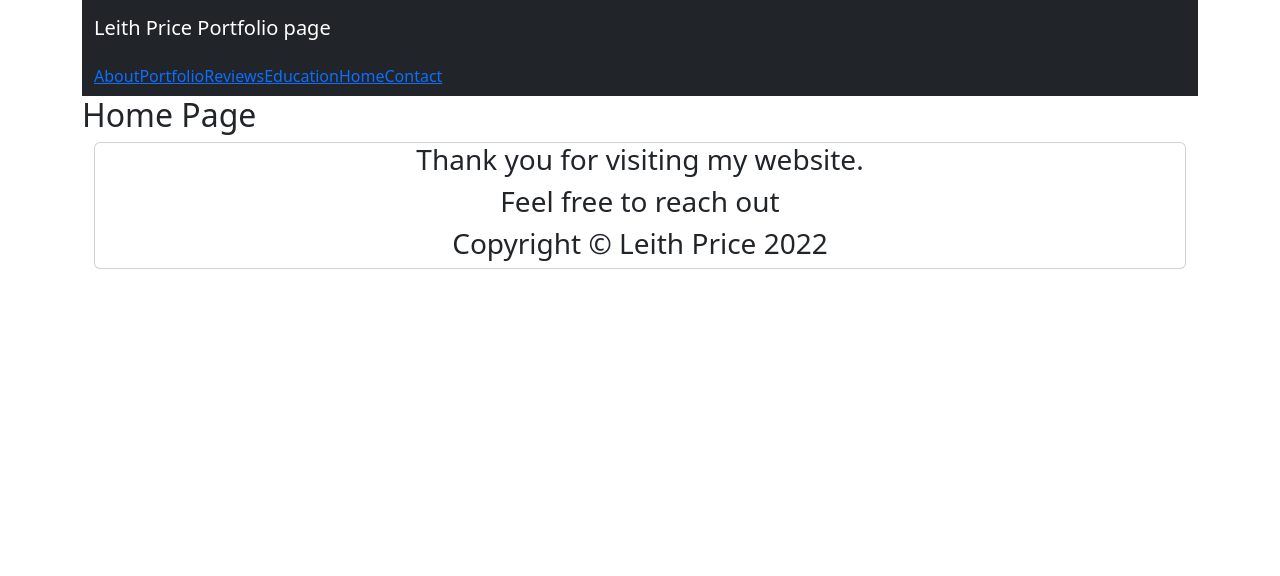
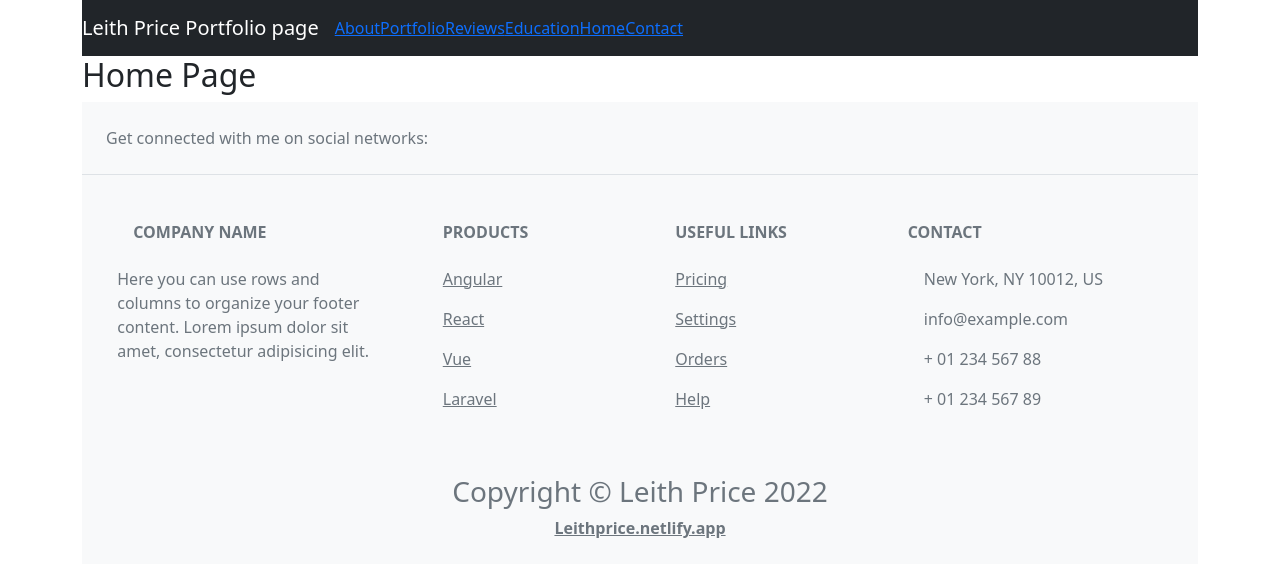
Before and after one commit to LeithPrice/leith_portfolio_page, a React (Create React App) app: page / in a window 1280 px wide. Shown: the top 576 px of the page. Built offline with nearby package versions, Linux system fonts and the light colour scheme.

Commit message:
just got footer to work

```diff
--- a/src/components/Footer.jsx
+++ b/src/components/Footer.jsx
@@ -1,5 +1,5 @@
 import React from "react";
-import { Container } from "react-bootstrap";
+
 
 function Copyright() {
   return (
@@ -12,19 +12,134 @@ function Copyright() {
 
 const Footer = (props) => {
   return (
-    <Container>
-      <div class="card" bgcolor="blanchedalmond">
-        <h3 variant="h6" align="center" gutterBottom>
-          {props.title}
-        </h3>
 
-        <h3 variant="subtitle1" align="center" color={"skyblue"}>
-          {props.description}
-        </h3>
-        <Copyright />
+ <div>
+    <footer class="text-center text-lg-start bg-light text-muted">
+
+      <section class="d-flex justify-content-center justify-content-lg-between p-4 border-bottom">
+
+        <div class="me-5 d-none d-lg-block">
+          <span>Get connected with me on social networks:</span>
+        </div>
+
+
+        <div>
+          <a href="https://www.facebook.com/leith.price.5" target="_blank"  rel="noreferrer" class="me-4 text-reset">
+            <i class="fab fa-facebook-f"></i>
+          </a>
+          <a href="https://www.github.com/LeithPrice " target="_blank" rel="noreferrer" class="me-4 text-reset">
+            <i class="fab fa-github"></i>
+          </a>
+          <a href="https://www.linkedin.com/in/leithprice" target="_blank" rel="noreferrer" class="me-4 text-reset">
+            <i class="fab fa-linkedin"></i>
+          </a>
+        </div>
+
+      </section>
+
+
+
+      <section class="">
+        <div class="container text-center text-md-start mt-5">
+
+          <div class="row mt-3">
+
+            <div class="col-md-3 col-lg-4 col-xl-3 mx-auto mb-4">
+
+              <h6 class="text-uppercase fw-bold mb-4">
+                <i class="fas fa-gem me-3"></i>Company name
+              </h6>
+              <p>
+                Here you can use rows and columns to organize your footer content. Lorem ipsum
+                dolor sit amet, consectetur adipisicing elit.
+              </p>
+            </div>
+
+
+
+            <div class="col-md-2 col-lg-2 col-xl-2 mx-auto mb-4">
+
+              <h6 class="text-uppercase fw-bold mb-4">
+                Products
+              </h6>
+              <p>
+                <a href="#!" class="text-reset">Angular</a>
+              </p>
+              <p>
+                <a href="#!" class="text-reset">React</a>
+              </p>
+              <p>
+                <a href="#!" class="text-reset">Vue</a>
+              </p>
+              <p>
+                <a href="#!" class="text-reset">Laravel</a>
+              </p>
+            </div>
+
+
+
+            <div class="col-md-3 col-lg-2 col-xl-2 mx-auto mb-4">
+
+              <h6 class="text-uppercase fw-bold mb-4">
+                Useful links
+              </h6>
+              <p>
+                <a href="#!" class="text-reset">Pricing</a>
+              </p>
+              <p>
+                <a href="#!" class="text-reset">Settings</a>
+              </p>
+              <p>
+                <a href="#!" class="text-reset">Orders</a>
+              </p>
+              <p>
+                <a href="#!" class="text-reset">Help</a>
+              </p>
+            </div>
+
+
+
+            <div class="col-md-4 col-lg-3 col-xl-3 mx-auto mb-md-0 mb-4">
+
+              <h6 class="text-uppercase fw-bold mb-4">Contact</h6>
+              <p><i class="fas fa-home me-3"></i> New York, NY 10012, US</p>
+              <p>
+                <i class="fas fa-envelope me-3"></i>
+                info@example.com
+              </p>
+              <p><i class="fas fa-phone me-3"></i> + 01 234 567 88</p>
+              <p><i class="fas fa-print me-3"></i> + 01 234 567 89</p>
+            </div>
+
+          </div>
+
+        </div>
+      </section>
+
+
+      <div class="text-center p-4" style={{backgroundcolor: "rgba(0, 0, 0, 0.05)"}}>
+    <Copyright />
+        <a class="text-reset fw-bold" href="https://www.leithprice.netlify.app/">Leithprice.netlify.app</a>
       </div>
-    </Container>
+
+    </footer>
+   </div>
   );
-};
+}
 
 export default Footer;
+
+
+
+/* //     <Card position absolute>
+//       <div class="card" bgcolor="blanchedalmond">
+//         <h3 variant="h6" align="center" gutterBottom>
+//           {props.title}
+//         </h3>
+
+//         <h3 variant="subtitle1" align="center" color={"skyblue"}>
+//           {props.description}
+//         </h3>
+//         <Copyright />
+//       </div>
+//      </Card> */
--- a/src/components/NavBar.jsx
+++ b/src/components/NavBar.jsx
@@ -1,15 +1,35 @@
 import * as React from "react";
 
-import { Navbar, Container, Nav } from "react-bootstrap";
+import { Navbar, Nav } from "react-bootstrap";
 
-import { NavLink  } from "react-router-dom";
+import { NavLink } from "react-router-dom";
 
 function NavBar(props) {
   const { title, sections } = props;
   return (
     <React.Fragment>
 
-        <Navbar  bg="dark" variant="dark">
+       <Navbar bg="dark" variant={"dark"} expand="lg">
+            <Navbar.Brand href="/">{title}</Navbar.Brand>
+            <Navbar.Toggle aria-controls="navbarScroll" />
+            <Navbar.Collapse id="navbarScroll">
+                <Nav
+                    className="mr-auto my-2 my-lg-0"
+                    style={{ maxHeight: '100px' }}
+                    navbarScroll
+                >
+                    {sections.map((section) => (
+                    <NavLink key={section.title} to={section.url}>
+                  {section.title}
+                </NavLink>
+              ))}
+                </Nav>
+             </Navbar.Collapse>
+        </Navbar>
+
+
+
+        {/* <Navbar  bg="dark" variant="dark">
           <Container>
             <Navbar.Brand href="/">{title}</Navbar.Brand>
             </Container>
@@ -24,14 +44,14 @@ function NavBar(props) {
               ))}
             </Nav>
           </Container>
-        </Navbar>
+        </Navbar> */}
     </React.Fragment>
   );
 }
 
 export default NavBar;
 
-// import React, { Component } from 'react'
+// // import React, { Component } from 'react'
 // import { Navbar, NavDropdown, Form, FormControl, Button, Nav } from 'react-bootstrap'
 // import {
 //     BrowserRouter as Router,
```
